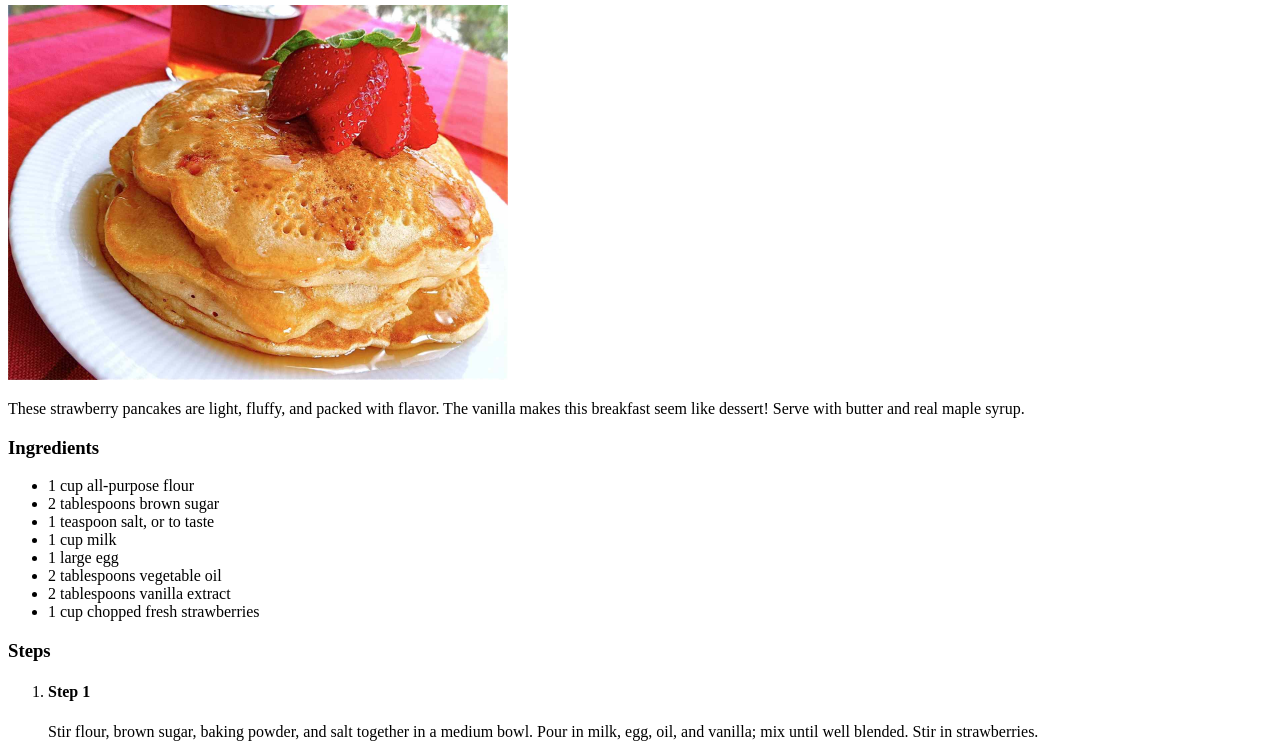
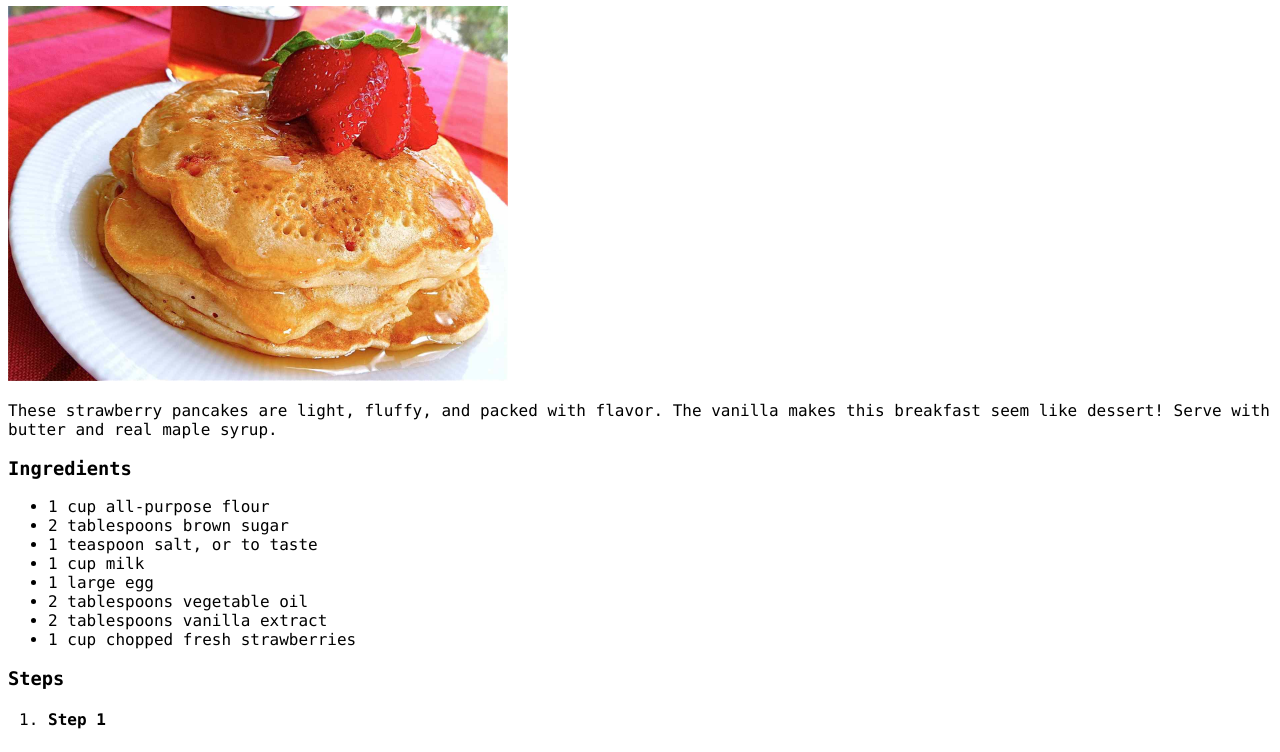
Before and after one commit to Spelks/odin-recipies, a plain HTML site: page recipes/pancakes.html in a window 1280 px wide. Shown: the part 75-827 px from the top of the page. Drawn offline with Linux system fonts and the light colour scheme.

Commit message:
Add stylsheet ref to recipie pages

```diff
--- a/recipes/pancakes.html
+++ b/recipes/pancakes.html
@@ -3,6 +3,7 @@
     <head>
         <meta charset="UTF-8">
         <title>Pancakes</title>
+        <link rel="stylesheet" href="../style.css">
     </head>
     <body>
         <h1>Strawberry Vanilla Pancakes</h1>
```
Also changed, not shown: recipes/pizza.html (+1 -0 lines), recipes/yakitori.html (+1 -0 lines).
